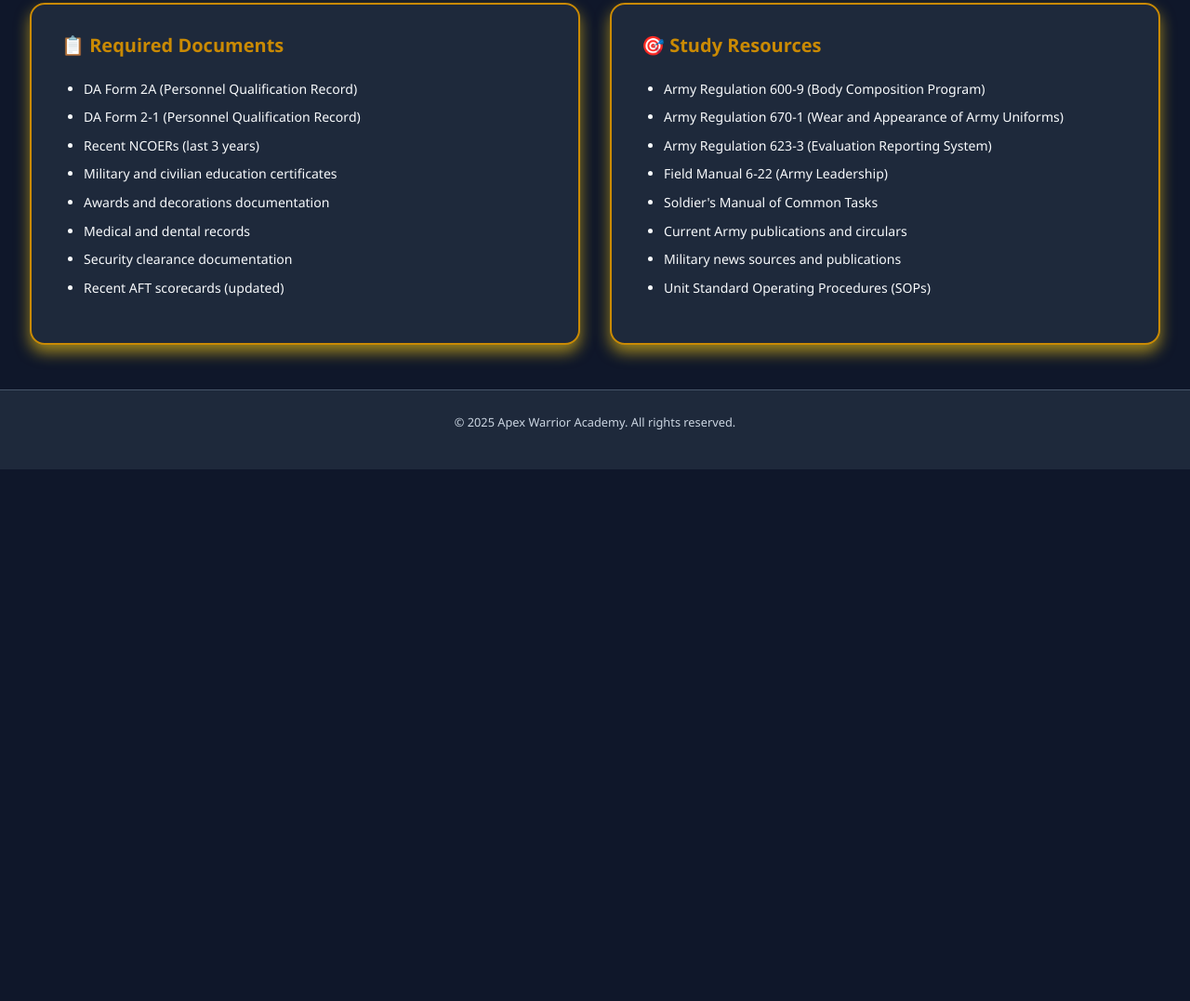
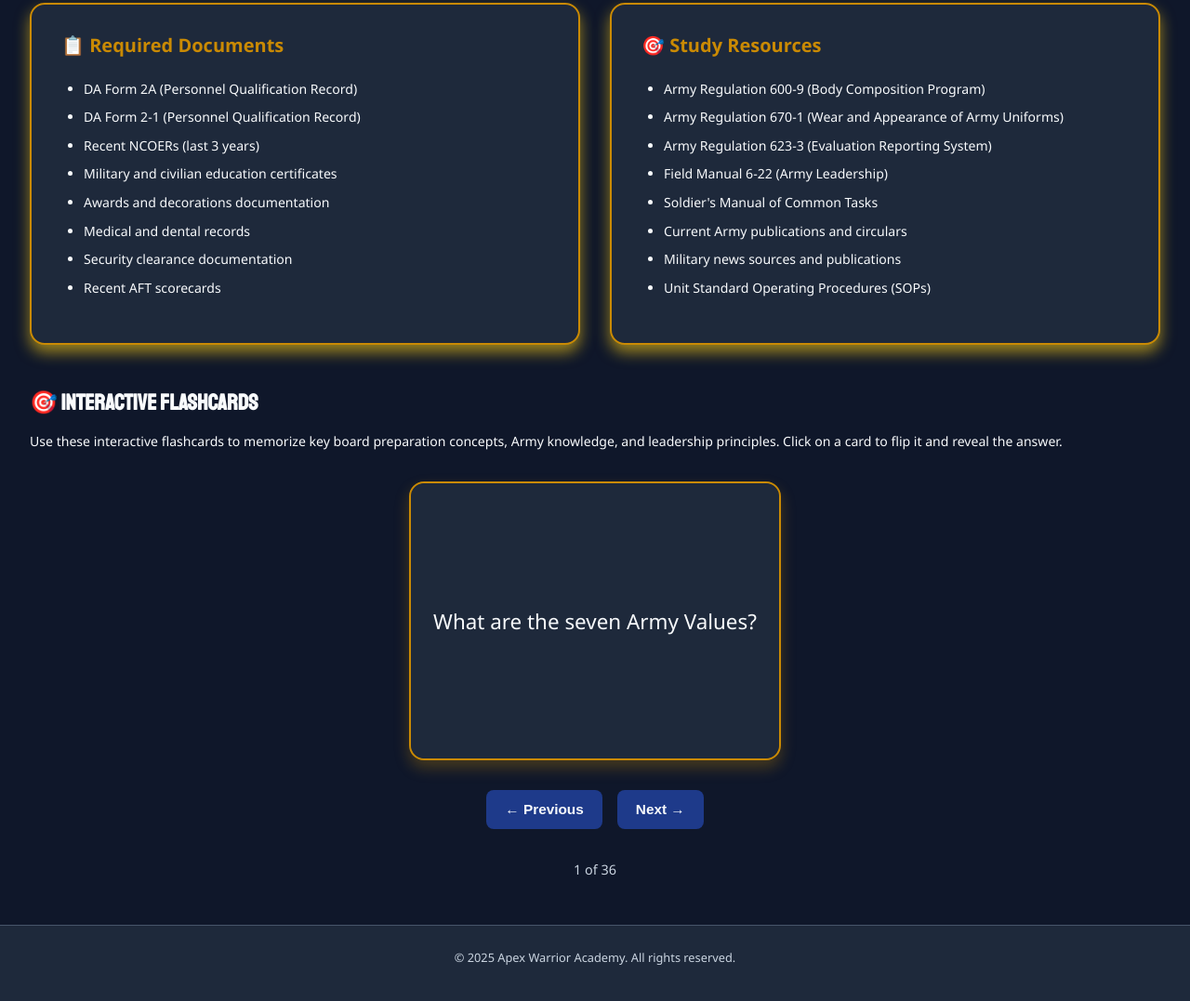
Before and after one commit to Allegiant-Multi-Services/apex-warrior-academy, a plain HTML site: page boardprep.html in a window 1280 px wide. Shown: the part 4061-5138 px from the top of the page at 93% size. Before the commit the page ends 4566 px from the top, so only its background shows below. Drawn offline with Linux system fonts and the light colour scheme.

Commit message:
Add comprehensive flashcard system to board prep page

```diff
--- a/boardprep.html
+++ b/boardprep.html
@@ -314,7 +314,7 @@
                         <li>Awards and decorations documentation</li>
                         <li>Medical and dental records</li>
                         <li>Security clearance documentation</li>
-                        <li>Recent AFT scorecards (updated)</li>
+                        <li>Recent AFT scorecards</li>
                     </ul>
                 </div>
 
@@ -333,6 +333,24 @@
                 </div>
             </div>
         </section>
+
+        <!-- Interactive Flashcards Section -->
+        <section class="content-section">
+            <h2>🎯 Interactive Flashcards</h2>
+            <p>Use these interactive flashcards to memorize key board preparation concepts, Army knowledge, and leadership principles. Click on a card to flip it and reveal the answer.</p>
+            <section class="flashcard-container">
+                <div class="flashcard" id="flashcard">
+                    <div class="flashcard-inner">
+                        <div class="flashcard-front" id="flashcard-front"></div>
+                        <div class="flashcard-back" id="flashcard-back"></div>
+                    </div>
+                </div>
+                <div class="nav-btns">
+                    <button id="flash-prev-btn" aria-label="Previous flashcard">← Previous</button>
+                    <button id="flash-next-btn" aria-label="Next flashcard">Next →</button>
+                </div>
+            </section>
+        </section>
     </main>
 
     <!-- Footer -->
@@ -341,6 +359,8 @@
     </footer>
 
     <script src="resources/script/script.js?v=1.1"></script>
+    <script src="resources/script/flashcard-module.js"></script>
+    <script src="resources/script/boardprep.js"></script>
 </body>
 
 </html>
--- /dev/null
+++ b/resources/script/boardprep.js
@@ -0,0 +1,120 @@
+// =====================
+// BOARD PREP FLASHCARDS
+// =====================
+
+// Board Preparation Flashcard Data
+const boardPrepFlashcards = [
+    // Army Values and Leadership
+    { question: "What are the seven Army Values?", answer: "LDRSHIP - Loyalty, Duty, Respect, Selfless Service, Honor, Integrity, Personal Courage" },
+    { question: "What is the Army's mission?", answer: "To deploy, fight, and win our nation's wars by providing ready, prompt, and sustained land dominance across the full spectrum of conflict as part of the joint force." },
+    { question: "What are the three types of counseling?", answer: "Event counseling, Performance counseling, and Professional Growth counseling." },
+    { question: "What is the purpose of an NCOER?", answer: "To provide a fair, accurate, and complete evaluation of a Soldier's performance and potential." },
+    { question: "What are the Army Leadership Requirements Model attributes?", answer: "Character, Presence, and Intellect." },
+    { question: "What are the Army Leadership Requirements Model competencies?", answer: "Lead, Develop, and Achieve." },
+
+    // Army Regulations and Policies
+    { question: "What regulation covers the Army Body Composition Program?", answer: "AR 600-9 (Army Body Composition Program)" },
+    { question: "What regulation covers the Wear and Appearance of Army Uniforms?", answer: "AR 670-1 (Wear and Appearance of Army Uniforms and Insignia)" },
+    { question: "What regulation covers the Evaluation Reporting System?", answer: "AR 623-3 (Evaluation Reporting System)" },
+    { question: "What is the current Army fitness test?", answer: "The Army Fitness Test (AFT)" },
+    { question: "What are the three types of Army training?", answer: "Individual training, Collective training, and Leader Development training." },
+    { question: "What is the Army's Ready Force?", answer: "Combat-ready forces capable of responding to any threat worldwide." },
+
+    // Military Knowledge
+    { question: "What is the Army's current uniform?", answer: "The Army Combat Uniform (ACU) in Operational Camouflage Pattern (OCP)." },
+    { question: "What does METT-TC stand for?", answer: "Mission, Enemy, Terrain, Troops available, Time, and Civilians on the battlefield." },
+    { question: "What does SALUTE stand for?", answer: "Size, Activity, Location, Unit, Time, and Equipment." },
+    { question: "What does LACE stand for?", answer: "Liquid, Ammo, Casualties, and Equipment." },
+    { question: "What are the five major terrain features?", answer: "Hill, Valley, Ridge, Saddle, and Depression." },
+    { question: "What are the three minor terrain features?", answer: "Draw, Spur, and Cliff." },
+
+    // Board-Specific Knowledge
+    { question: "What documents should you bring to a promotion board?", answer: "DA Form 2A, recent NCOERs, military/civilian education certificates, awards documentation, medical/dental records, security clearance, and recent AFT scorecards." },
+    { question: "What is the proper way to address a board member?", answer: "Address them by their rank and last name, or 'Sir'/'Ma'am' if you don't know their name." },
+    { question: "What should you do if you don't know the answer to a board question?", answer: "Be honest and say 'I don't know, but I will find out' rather than guessing or making up an answer." },
+    { question: "What is the purpose of a promotion board?", answer: "To evaluate a Soldier's potential for promotion and assess their leadership abilities, knowledge, and readiness for increased responsibility." },
+    { question: "What should you wear to a promotion board?", answer: "Your best-fitting, properly pressed Class A or Class B uniform with all awards and decorations properly displayed." },
+    { question: "How should you enter and exit a board room?", answer: "Knock, enter when told, march to the center, render proper salute, state your purpose, and maintain military bearing throughout." },
+
+    // Leadership and Management
+    { question: "What are the three leadership styles?", answer: "Directing, Participating, and Delegating." },
+    { question: "What is the purpose of counseling?", answer: "To help Soldiers understand their performance, set goals, and develop professionally." },
+    { question: "What are the steps in the counseling process?", answer: "Open the session, Discuss the issue, Develop a plan of action, Record and close the session, and Follow up." },
+    { question: "What is the Army's definition of leadership?", answer: "The process of influencing people by providing purpose, direction, and motivation to accomplish the mission and improve the organization." },
+    { question: "What are the four types of Army discipline?", answer: "Self-discipline, Unit discipline, Imposed discipline, and Situational discipline." },
+    { question: "What is the purpose of an after-action review (AAR)?", answer: "To identify what happened, why it happened, and how to sustain strengths and improve on weaknesses." },
+
+    // Current Events and Army Knowledge
+    { question: "What is the Army's current focus on modernization?", answer: "The Army is focused on modernization through six priorities: Long-Range Precision Fires, Next-Generation Combat Vehicle, Future Vertical Lift, Army Network, Air and Missile Defense, and Soldier Lethality." },
+    { question: "What is the Army's current recruiting slogan?", answer: "Be All You Can Be" },
+    { question: "What is the purpose of the Army's Total Force Policy?", answer: "To ensure the Army maintains the right mix of Active, Reserve, and National Guard forces to meet national security requirements." },
+    { question: "What is the Army's current deployment cycle?", answer: "The Army aims for a 1:3 deployment-to-dwell ratio, meaning one year deployed for every three years at home station." },
+    { question: "What is the Army's current focus on readiness?", answer: "The Army focuses on maintaining combat-ready forces through realistic training, proper equipment, and well-trained leaders." },
+    { question: "What is the purpose of the Army's Professional Military Education (PME)?", answer: "To develop leaders who are competent, confident, and committed to the Army profession and the nation." }
+];
+
+// Initialize flashcards when the page loads
+document.addEventListener('DOMContentLoaded', function() {
+    // Initialize the flashcard module with board prep content
+    if (typeof FlashcardModule !== 'undefined') {
+        new FlashcardModule(boardPrepFlashcards, {
+            autoFlip: false,
+            showCounter: true
+        });
+    } else {
+        // Fallback to basic flashcard functionality if module not available
+        initializeBasicFlashcards();
+    }
+});
+
+// Basic flashcard functionality (fallback)
+function initializeBasicFlashcards() {
+    let currentCard = 0;
+    const flashcard = document.getElementById("flashcard");
+    const front = document.getElementById("flashcard-front");
+    const back = document.getElementById("flashcard-back");
+    const prevBtn = document.getElementById("flash-prev-btn");
+    const nextBtn = document.getElementById("flash-next-btn");
+
+    function loadCard(index) {
+        if (index >= 0 && index < boardPrepFlashcards.length) {
+            front.textContent = boardPrepFlashcards[index].question;
+            back.textContent = boardPrepFlashcards[index].answer;
+            flashcard.classList.remove("flipped");
+        }
+    }
+
+    // Flashcard click to flip
+    flashcard.addEventListener("click", () => {
+        flashcard.classList.toggle("flipped");
+    });
+
+    // Navigation buttons
+    if (prevBtn) {
+        prevBtn.addEventListener("click", () => {
+            currentCard = (currentCard - 1 + boardPrepFlashcards.length) % boardPrepFlashcards.length;
+            loadCard(currentCard);
+        });
+    }
+
+    if (nextBtn) {
+        nextBtn.addEventListener("click", () => {
+            currentCard = (currentCard + 1) % boardPrepFlashcards.length;
+            loadCard(currentCard);
+        });
+    }
+
+    // Keyboard navigation
+    document.addEventListener('keydown', (e) => {
+        if (e.key === 'ArrowLeft') {
+            prevBtn.click();
+        } else if (e.key === 'ArrowRight') {
+            nextBtn.click();
+        } else if (e.key === 'Enter' || e.key === ' ') {
+            flashcard.click();
+        }
+    });
+
+    // Initialize with first card
+    loadCard(currentCard);
+}
```
